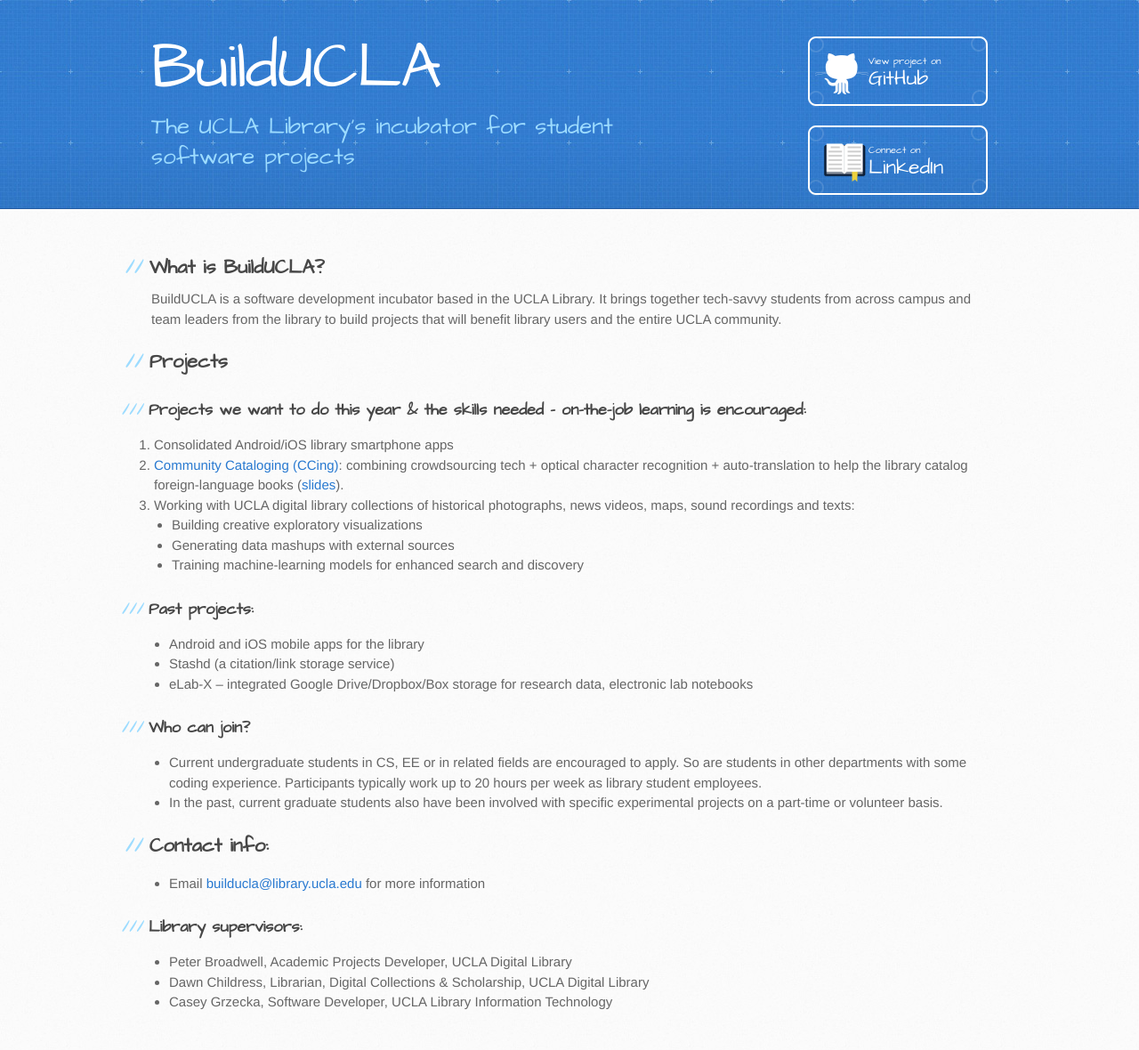
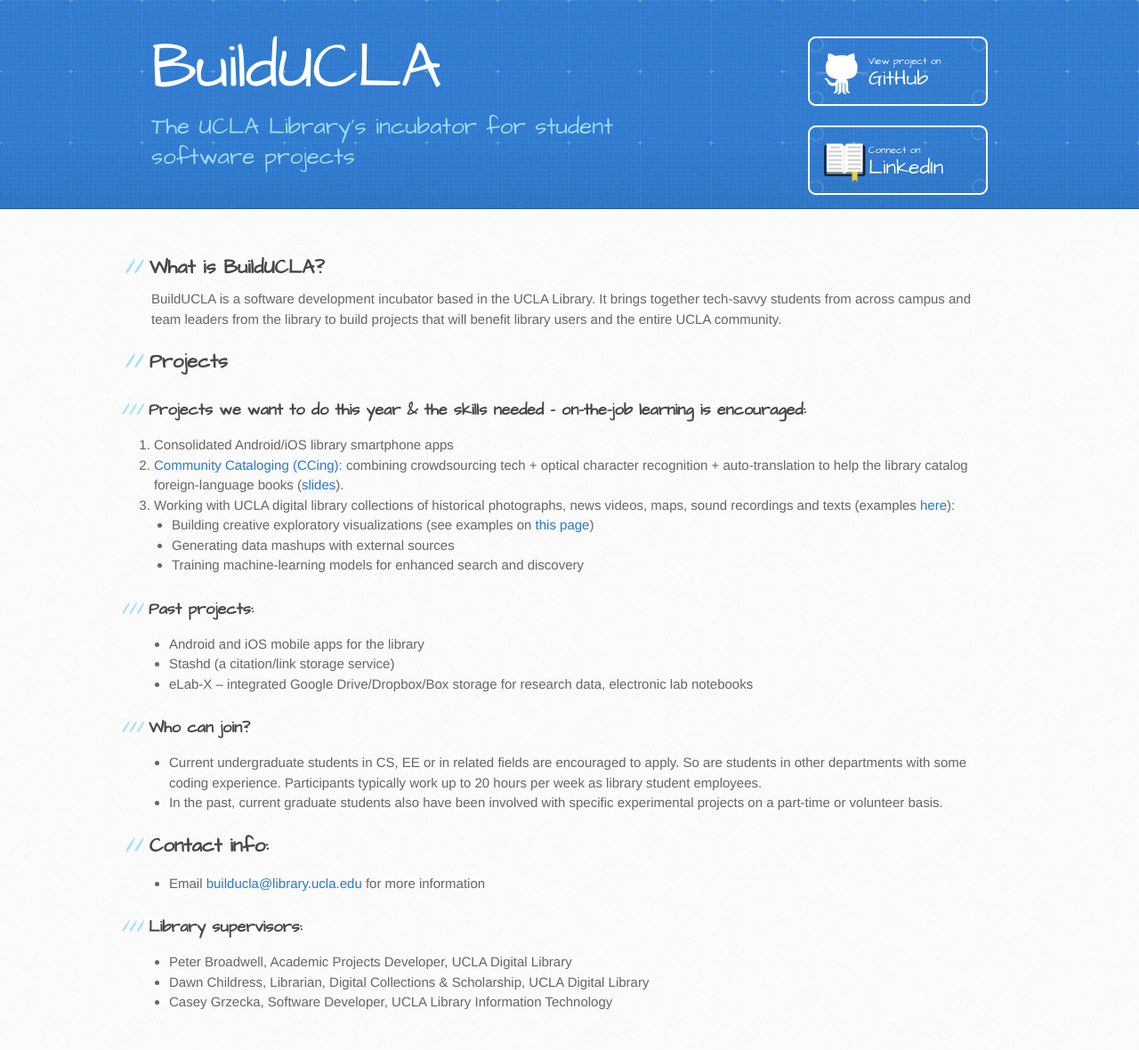
Before and after one commit to UCLALibrary/BuildUCLA, a Jekyll site: the page built from docs/index.md, in a window 1280 px wide. Shown: the whole page at 89% size. Built offline with Jekyll 4.4.1, drawn with Linux system fonts in a browser that asks for light colours.

Commit message:
Update index.md

```diff
--- a/docs/index.md
+++ b/docs/index.md
@@ -13,8 +13,8 @@ BuildUCLA is a software development incubator based in the UCLA Library. It brin
 
 1. Consolidated Android/iOS library smartphone apps
 1. <a href="http://ec2-54-173-153-28.compute-1.amazonaws.com:8000/#/">Community Cataloging (CCing)</a>: combining crowdsourcing tech + optical character recognition + auto-translation to help the library catalog foreign-language books (<a href="https://docs.google.com/presentation/d/1pGWDBy5ff5xHdb0Ys462BXRf0IjP2zNrlt4sBfYiAvw/edit?usp=sharing">slides</a>).
-1. Working with UCLA digital library collections of historical photographs, news videos, maps, sound recordings and texts:
-    * Building creative exploratory visualizations
+1. Working with UCLA digital library collections of historical photographs, news videos, maps, sound recordings and texts (examples <a href="https://collectionslab.github.io/collections/">here</a>):
+    * Building creative exploratory visualizations (see examples on <a href="https://collectionslab.github.io/experiments/">this page</a>)
     * Generating data mashups with external sources
     * Training machine-learning models for enhanced search and discovery
 
```
